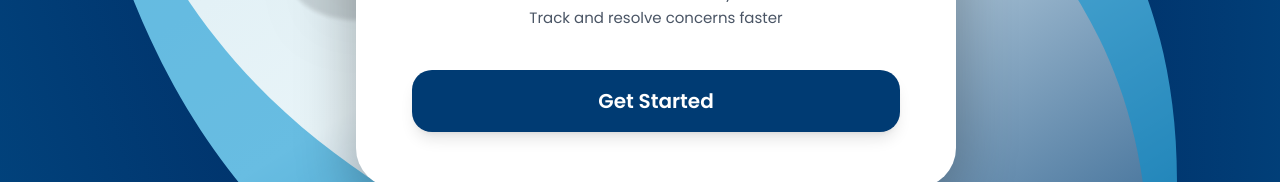
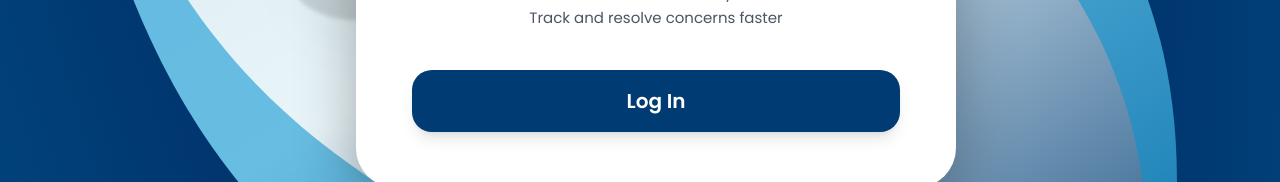
Before and after one commit to szeedneigh/ticket-team, a Next.js app: page / in a window 1280 px wide. Shown: the part 470-652 px from the top of the page. Built offline with nearby package versions, Linux system fonts and the light colour scheme.

Commit message:
feat: update button details

```diff
--- a/src/app/page.tsx
+++ b/src/app/page.tsx
@@ -128,7 +128,7 @@ export default function Home() {
               href="/login"
               className="w-full inline-flex items-center justify-center gap-3 rounded-[20px] px-8 py-4 text-[18px] md:text-[20px] font-semibold text-white bg-[#003B73] shadow-lg hover:bg-[#002C5A] transition-all duration-200"
             >
-              Get Started
+              Log In
             </a>
           </motion.div>
         </motion.div>
```
